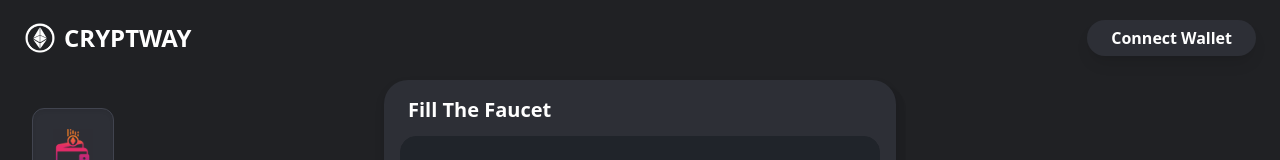
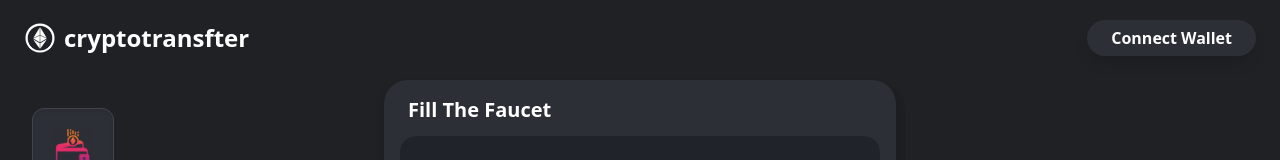
Before and after one commit to cryptway/Cryptway-Base-App, a React (Vite) app: page /fund in a window 1280 px wide. Shown: the top 160 px of the page. Built offline with nearby package versions, Linux system fonts and the light colour scheme.

Commit message:
Update Navbar.jsx

```diff
--- a/src/components/Layout/Navbar.jsx
+++ b/src/components/Layout/Navbar.jsx
@@ -23,7 +23,7 @@ const Navbar = () => {
   return (
  <nav className="fixed  w-full justify-between">
 <header class="flex items-center px-1 sm:px-6 py-0 "><div class="flex items-center flex-grow basis-0">
-<Link to="/"  className="flex gap-2"> <img src={logo} alt="logo" className="w-8 h-8 object-contain"  />  <text className="text-white text-2xl font-semibold">CRYPTWAY</text></Link>
+<Link to="/"  className="flex gap-2"> <img src={logo} alt="logo" className="w-8 h-8 object-contain"  />  <text className="text-white text-2xl font-semibold">cryptotransfter</text></Link>
        </div>
     <div class="justify-end">
 
```
